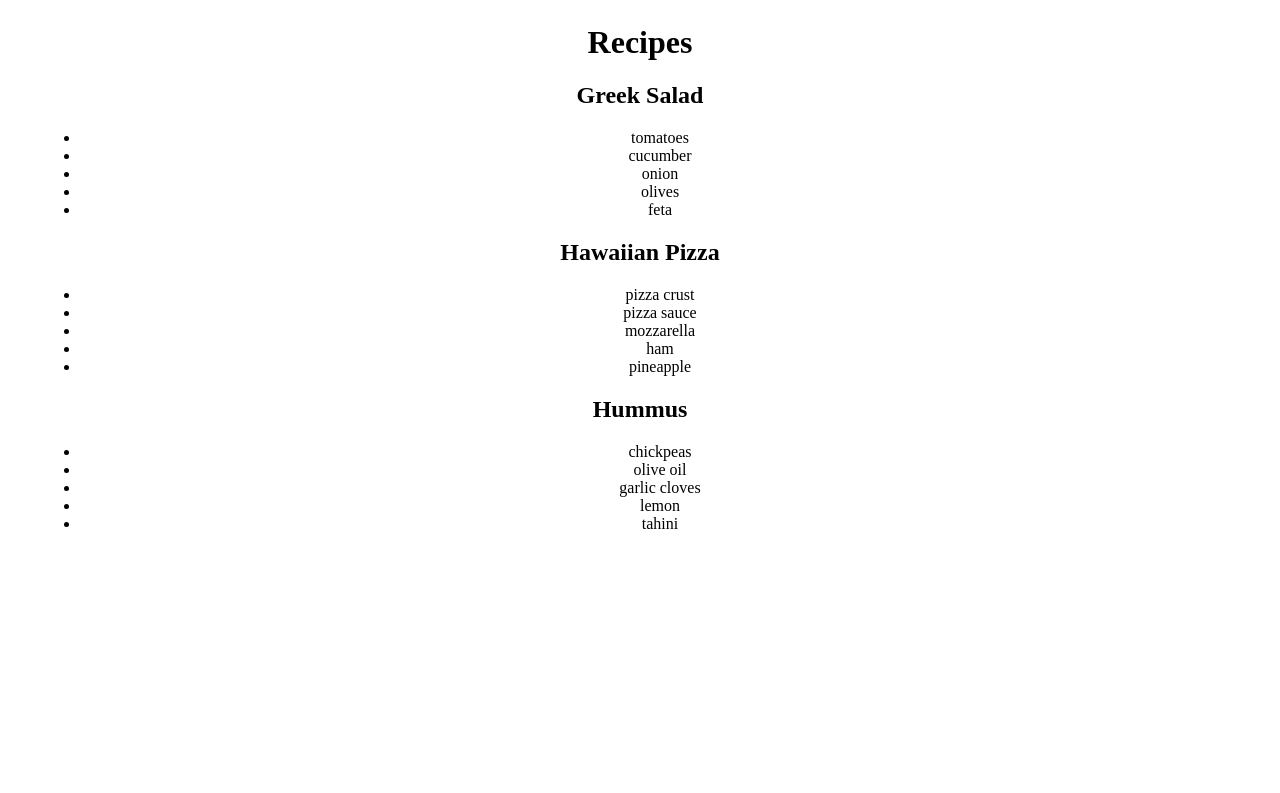
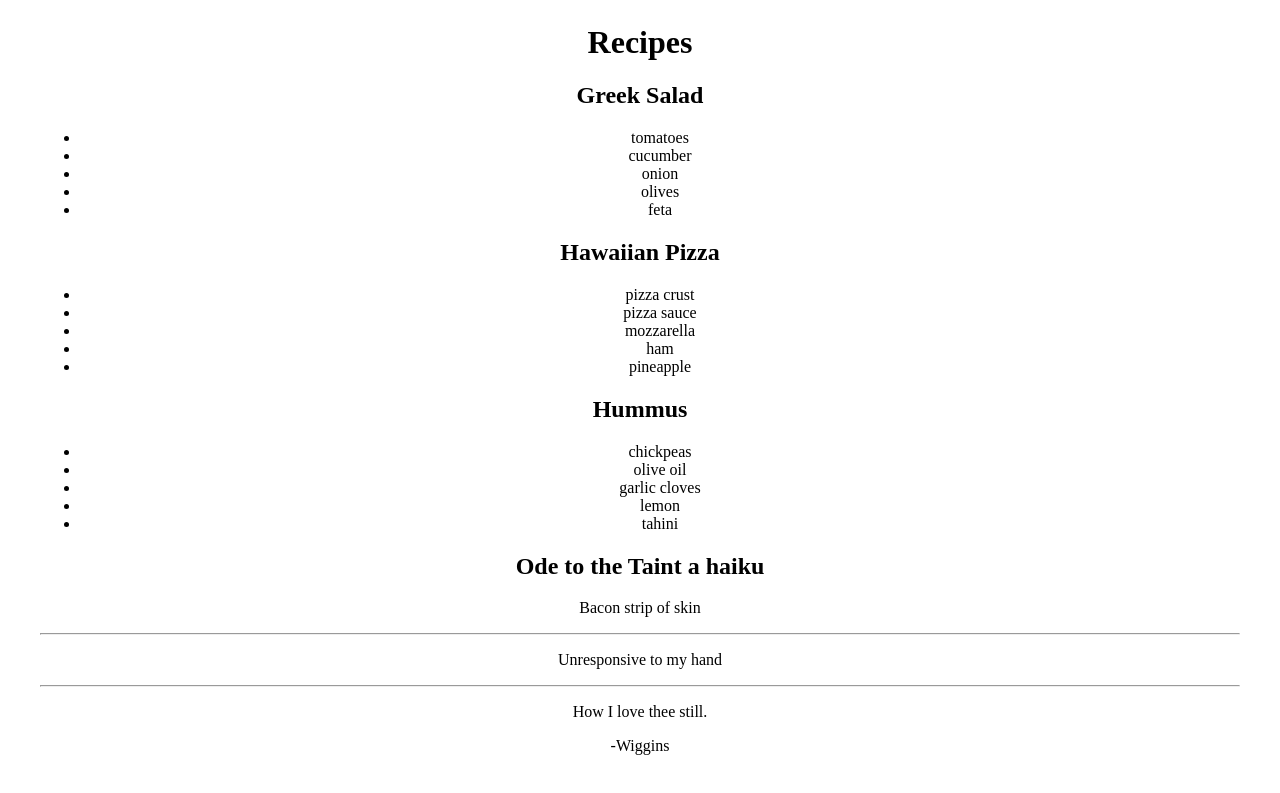
Before and after one commit to dielawn/my-first-react-app, a React (Vite) app: page / in a window 1280 px wide. Shown: the part 3338-4131 px from the top of the page. Before the commit the page ends 3927 px from the top, so only its background shows below. Built offline with nearby package versions, Linux system fonts and the light colour scheme.

Commit message:
adding hr elements between lines of a haiku

```diff
--- /dev/null
+++ b/src/Poem.jsx
@@ -0,0 +1,26 @@
+import { poem } from "./data";
+
+export function Poem() {
+    let output = []
+   const title = <h1 key={poem.title}>{poem.title}</h1>
+    poem.lines.forEach((line, i) => {
+        output.push(
+            <hr key={i + '-separator'} />
+        )
+        output.push(
+            <p key={i + '-text'}>{line}</p>
+        )
+    })
+    output.push(
+        <p key={poem.author}>-{poem.author}</p>
+    )
+    //remove the first <hr />
+    output.shift()
+
+    return (
+        <article>
+            {title}
+            {output}
+        </article>
+    )
+}
--- a/src/data.js
+++ b/src/data.js
@@ -35,7 +35,19 @@ const recipes = [{
 
 }]
 
+const poem = {
+    title: 'Ode to the Taint a haiku',
+    lines: [
+      'Bacon strip of skin',
+      'Unresponsive to my hand',
+      'How I love thee still.'
+    ],
+    author: 'Wiggins'
+  };
+
 export {
     recipes,
-    people
+    people,
+    poem,
+
 }
--- a/src/main.jsx
+++ b/src/main.jsx
@@ -10,6 +10,7 @@ import { Avatar } from './Avatar.jsx'
 import { Animals } from './Animals.jsx'
 import { CreateList } from './Arrays.jsx'
 import { ArrayFilter } from './FilterArray.jsx'
+import { Poem } from './Poem.jsx'
 
 ReactDOM.createRoot(document.getElementById('root')).render(
   <React.StrictMode>
@@ -22,5 +23,6 @@ ReactDOM.createRoot(document.getElementById('root')).render(
    <Animals />
 <CreateList />
 <ArrayFilter />
+<Poem />
   </React.StrictMode>,
 )
```
